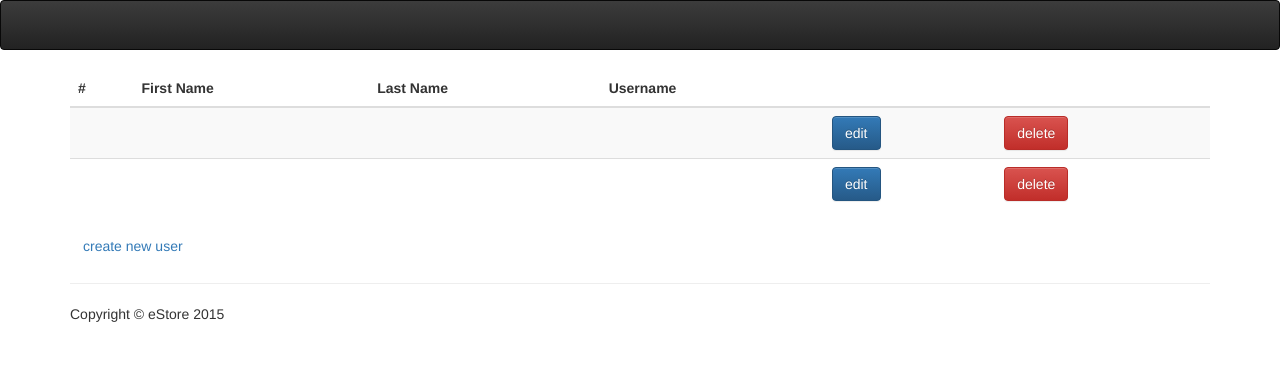
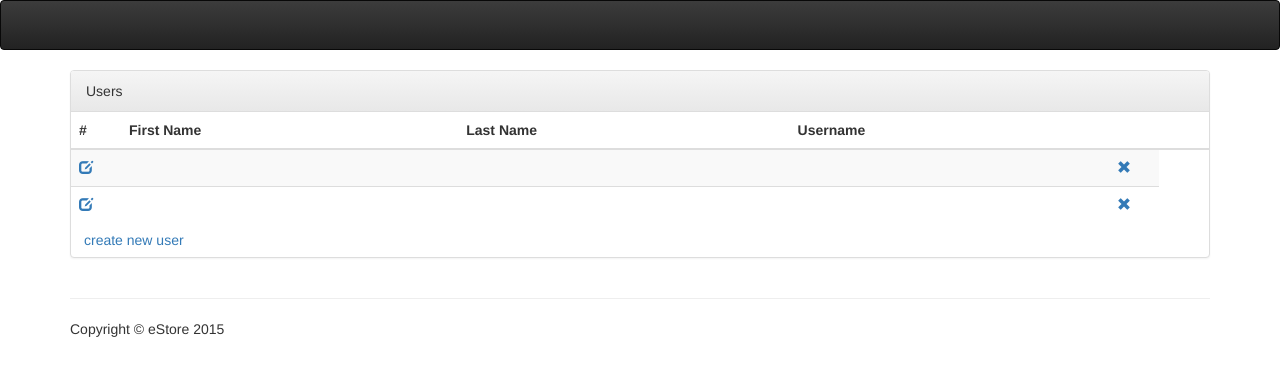
Before and after one commit to abaksheiev/angularjs-e-store, a website: page public/admin/Index.html at #/users/ in a window 1280 px wide. Drawn offline with nearby package versions, Linux system fonts and the light colour scheme; some packages are replaced by stand-ins of ours; no server answers; files whose address does not match are found by name.

Commit message:
add some style for grid and detals page

```diff
--- a/public/admin/userComponent/userController.js
+++ b/public/admin/userComponent/userController.js
@@ -12,7 +12,7 @@
     function userController($routeParams, $location, userService) {
         var vm = this;
         vm.user = {
-            _id:undefined,
+            _id: undefined,
             firstName: undefined,
             lastName: undefined
         };
--- a/public/admin/userComponent/views/userList.html
+++ b/public/admin/userComponent/views/userList.html
@@ -1,24 +1,32 @@
-<div>
+<div class="panel panel-default">
+    <div class="panel-heading">Users</div>
     <table ng-init="vm.loadUsers()" class="table table-striped">
         <thead>
         <tr>
-            <th>#</th>
+            <th style="width:50px">#</th>
             <th>First Name</th>
             <th>Last Name</th>
             <th>Username</th>
-            <th></th>
-            <th></th>
+            <th style="width:50px"></th>
+            <th style="width:50px"></th>
         </tr>
         </thead>
         <tbody>
         <tr ng-repeat="user in vm.userList">
-            <th scope="row"><a href="#/users/{{user._id}}">{{user._id}}</a></th>
+            <th scope="row">
+                <a href="#/users/{{user._id}}">
+                    <span class="glyphicon glyphicon-edit"></span>
+                </a>
+            </th>
             <td>{{user.firstName}}</td>
             <td>{{user.lastName}}</td>
             <td>{{user.userName}}</td>
 
-            <td><a ng-click="vm.goToUserDetails(user._id)" class="btn btn-small btn-primary">edit</a></td>
-            <td><a ng-click="vm.deleteUser(user._id)" class="btn btn-small btn-danger">delete</a></td>
+            <td>
+                <a ng-click="vm.deleteUser(user._id)" >
+                    <span class="glyphicon glyphicon-remove"></span>
+                </a>
+            </td>
         </tr>
         </tbody>
     </table>
```
Also changed, not shown: public/admin/userComponent/views/userDetails.html (+17 -8 lines).
